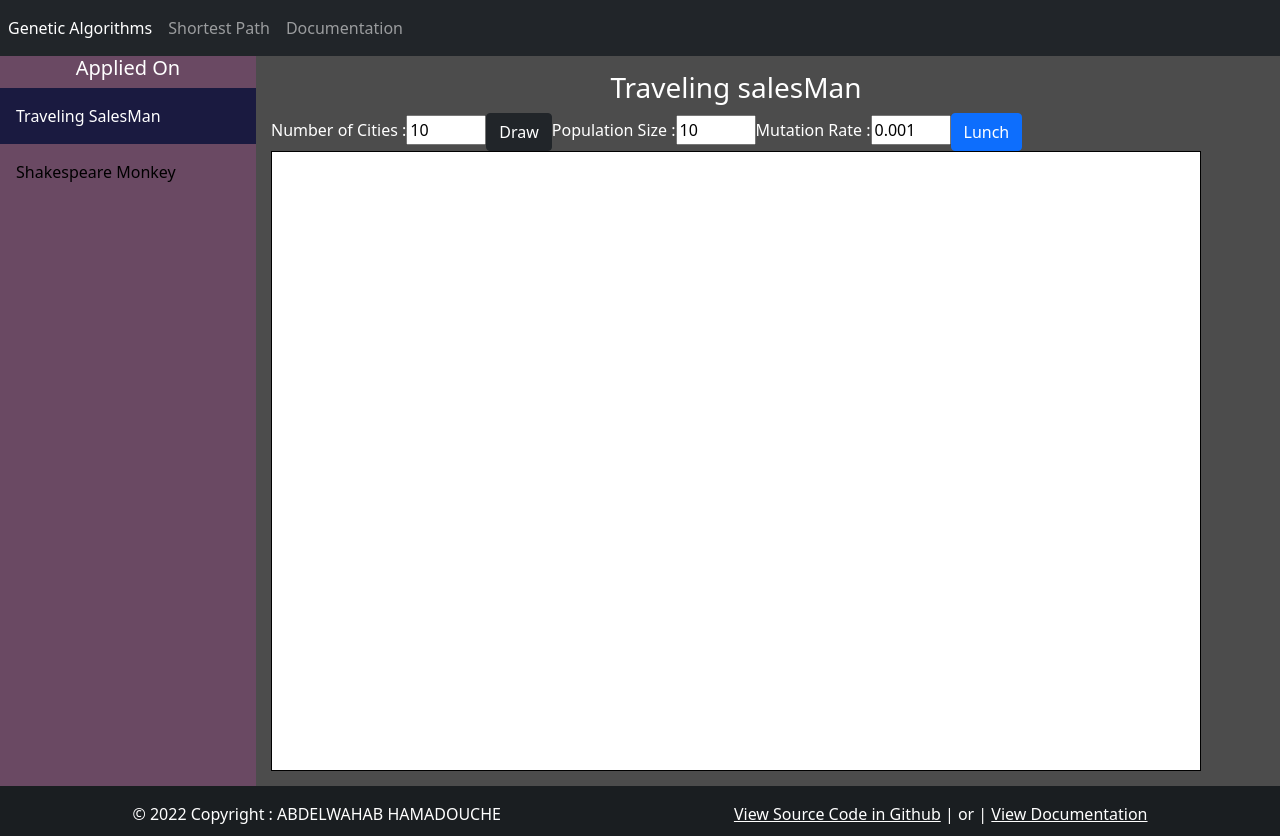
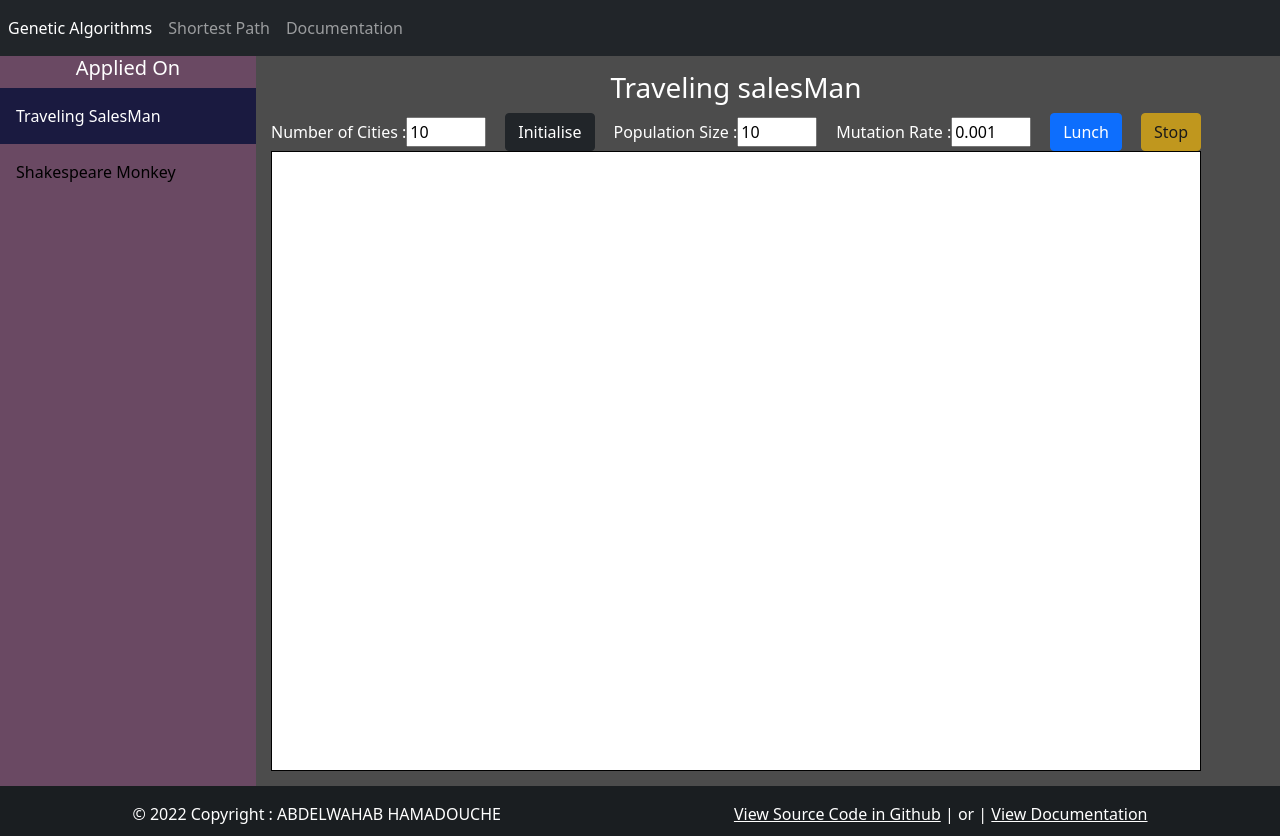
Before and after one commit to kinof28/algorithms-application, an Angular app: page / in a window 1280 px wide. Built offline with nearby package versions, Linux system fonts and the light colour scheme.

Commit message:
WIP Genetic Algorithm drawin initial population and best solution

```diff
--- a/src/app/components/genetic-algorithms/genetic-algorithms.component.css
+++ b/src/app/components/genetic-algorithms/genetic-algorithms.component.css
@@ -9,3 +9,8 @@ canvas{
 input{
   width: 5rem;
 }
+.action-area{
+  display:flex;
+  justify-content: space-between;
+  align-items: center;
+}
--- a/src/app/components/genetic-algorithms/genetic-algorithms.component.html
+++ b/src/app/components/genetic-algorithms/genetic-algorithms.component.html
@@ -4,15 +4,22 @@
     {{problem}}
   </h3>
   <div class="wrapper">
+    <div class="action-area">
       <div>
         <label for="numberOfCities">Number of Cities :</label>
         <input id="numberOfCities" type="number" [(ngModel)]="numberOfCities" min="2">
-      <button class="btn btn-dark" (click)="draw()">Draw</button>
+      </div>
+      <button class="btn btn-dark" [disabled]="lunched" (click)="initialise()">Initialise</button>
+      <div>
         <label for="populationSize">Population Size :</label>
         <input [(ngModel)]="populationSize" id="populationSize" type="number" min="10">
+      </div>
+      <div>
         <label for="mutationRate">Mutation Rate :</label>
         <input [(ngModel)]="mutationRate" id="mutationRate" type="number" max="1" step="0.001">
-      <button class="btn btn-primary">Lunch</button>
+      </div>
+      <button class="btn btn-primary" [disabled]="lunched" (click)="lunch()">Lunch</button>
+      <button class="btn btn-warning" [disabled]="!lunched" (click)="stop()">Stop</button>
     </div>
     <canvas height="300" width="300" #canvas></canvas>
   </div>
--- a/src/app/components/genetic-algorithms/genetic-algorithms.component.ts
+++ b/src/app/components/genetic-algorithms/genetic-algorithms.component.ts
@@ -8,61 +8,102 @@ import {Solution} from "../../models/solution";
   templateUrl: './genetic-algorithms.component.html',
   styleUrls: ['./genetic-algorithms.component.css']
 })
-export class GeneticAlgorithmsComponent implements OnInit , AfterViewInit{
-  problem:string="Traveling salesMan";
-  @ViewChild("canvas", {static: false}) canvasRef!:ElementRef;
-  canvas!:HTMLCanvasElement;
-  context!:CanvasRenderingContext2D;
-  numberOfCities:number=10;
+export class GeneticAlgorithmsComponent implements OnInit, AfterViewInit {
+  problem: string = "Traveling salesMan";
+  @ViewChild("canvas", {static: false}) canvasRef!: ElementRef;
+  canvas!: HTMLCanvasElement;
+  context!: CanvasRenderingContext2D;
+  numberOfCities: number = 10;
   private cities: City[] = [];
-  private population:Solution[]=[];
-  populationSize:number=10;
-  mutationRate:number=0.001;
+  private population: Solution[] = [];
+  populationSize: number = 10;
+  mutationRate: number = 0.001;
+  lunched: boolean = false;
+  bestEver!:Solution;
+  bestLength:number=Number.MAX_VALUE;
+  private index: number = 0;
 
-  constructor(private service:GeneticAlgorithmsService) { }
+  constructor(private service: GeneticAlgorithmsService) {
+  }
 
   ngOnInit(): void {
 
   }
 
   changeProblem(problem: string) {
-    this.problem=problem;
+    this.problem = problem;
   }
 
   ngAfterViewInit(): void {
-    this.canvas=this.canvasRef.nativeElement;
-    this.canvas.height=document.body.clientHeight-0.2*document.body.clientHeight;
-    this.canvas.width=document.body.clientWidth-0.25*document.body.clientWidth;
-    this.context=<CanvasRenderingContext2D>this.canvas.getContext('2d');
-    this.context.fillStyle="#FFFFFF";
+    this.canvas = this.canvasRef.nativeElement;
+    this.canvas.height = document.body.clientHeight - 0.2 * document.body.clientHeight;
+    this.canvas.width = document.body.clientWidth - 0.25 * document.body.clientWidth;
+    this.context = <CanvasRenderingContext2D>this.canvas.getContext('2d');
+    this.context.fillStyle = "#FFFFFF";
     this.context.fillRect(0, 0, this.canvas.width, this.canvas.height);
-    this.context.fillStyle="#1A1A40";
+    this.context.fillStyle = "#1A1A40";
 
   }
 
+  lunch() {
+    console.log("draw started");
+    this.lunched = true;
+    window.requestAnimationFrame(() => {
+      this.draw();
+    });
+  }
+
   draw() {
-    this.population=this.service.initializeGeneration(10,this.numberOfCities);
-    this.cities=this.service.initializeCities(this.numberOfCities,this.canvas.width,this.canvas.height);
+    this.context.clearRect(0, 0, this.canvas.width, this.canvas.height);
+    this.drawCities();
+    if(this.bestEver!==undefined)this.drawSolution(this.bestEver,true);
+    this.drawSolution(this.population[this.index],false);
+    let length=this.service.calculatePathLength(this.cities,this.population[this.index]);
+    // console.log(length);
+    if(this.bestLength>length){
+      this.bestEver=this.population[this.index];
+      this.bestLength=length;
+    }
+    this.index++;
+    if (this.lunched && this.index < this.population.length) window.requestAnimationFrame(() => {
+      this.draw();
+    });
+  }
+
+  stop() {
+    this.lunched = false;
+    this.index = 0;
+  }
+
+  drawCities() {
+    this.context.clearRect(0, 0, this.canvas.width, this.canvas.height);
+    this.context.fillStyle = "#FFFFFF";
+    this.context.fillRect(0, 0, this.canvas.width, this.canvas.height);
+    this.context.fillStyle = "#1A1A40";
     for (const city of this.cities) {
       let circle = new Path2D();
       circle.arc(city.x, city.y, 20, 0, 2 * Math.PI);
       this.context.fill(circle);
     }
-    for (let solution of this.population) {
-      // console.log(this.service.calculatePathLength(this.cities,solution));
-      this.drawSolution(solution);
-    }
   }
-  drawSolution(solution:Solution){
-    this.context.strokeStyle = 'red';
-    this.context.lineWidth = 5;
+
+  initialise() {
+    // this.context.globalCompositeOperation = 'destination-over';
+    this.population = this.service.initializeGeneration(this.populationSize, this.numberOfCities);
+    this.cities = this.service.initializeCities(this.numberOfCities, this.canvas.width, this.canvas.height);
+    this.drawCities()
+  }
+
+  drawSolution(solution: Solution,best:boolean) {
+    this.context.strokeStyle = best?'green':'black';
+    this.context.lineWidth = best? 5: 2;
     this.context.beginPath();
-    let iterator:Iterator<number>=solution.order.values();
-    let city:City=this.cities[iterator.next().value];
-    this.context.moveTo(city.x,city.y);
+    let iterator: Iterator<number> = solution.order.values();
+    let city: City = this.cities[iterator.next().value];
+    this.context.moveTo(city.x, city.y);
     for (let i = 1; i < this.cities.length; i++) {
-      let city:City=this.cities[iterator.next().value];
-      this.context.lineTo(city.x,city.y);
+      let city: City = this.cities[iterator.next().value];
+      this.context.lineTo(city.x, city.y);
     }
     this.context.stroke();
   }
--- a/src/app/models/solution.ts
+++ b/src/app/models/solution.ts
@@ -1,3 +1,4 @@
 export interface Solution {
   order:Set<number>;
+  fitness?:number;
 }
--- a/src/app/services/genetic-algorithms.service.ts
+++ b/src/app/services/genetic-algorithms.service.ts
@@ -24,8 +24,11 @@ export class GeneticAlgorithmsService {
   //this function initialize the first generation
   initializeGeneration(populationSize:number,numberOfCities:number):Solution[]{
     let solutions:Solution[]=[];
+    let solution:Solution;
     for (let i = 0; i < populationSize; i++) {
-      solutions.push(this.randomizeSolution(numberOfCities));
+      solution=this.randomizeSolution(numberOfCities);
+      // solution.fitness=this.
+      solutions.push(solution);
     }
     return solutions;
   }
```
Lines whose indentation alone changed are shown as unchanged.
